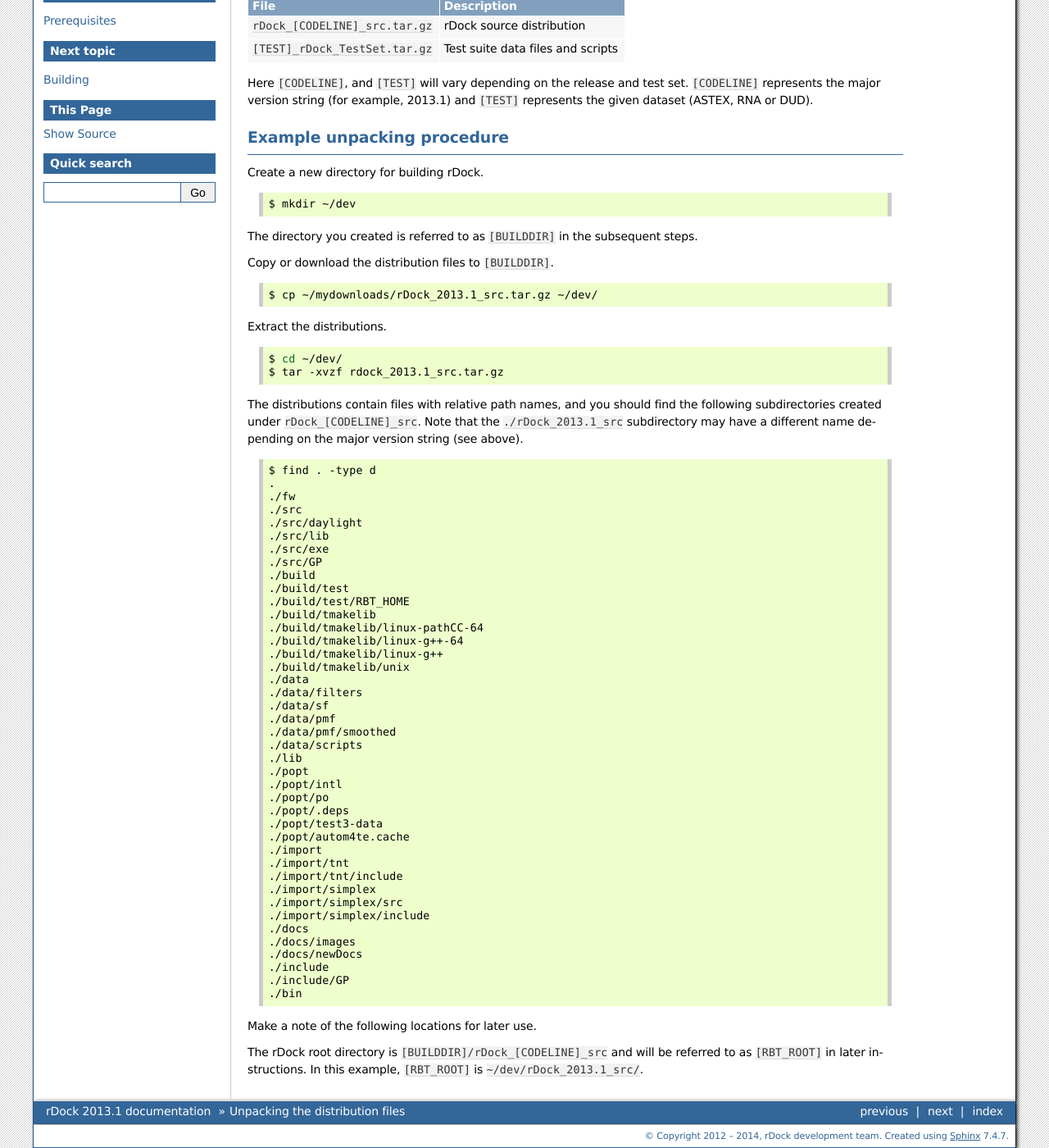
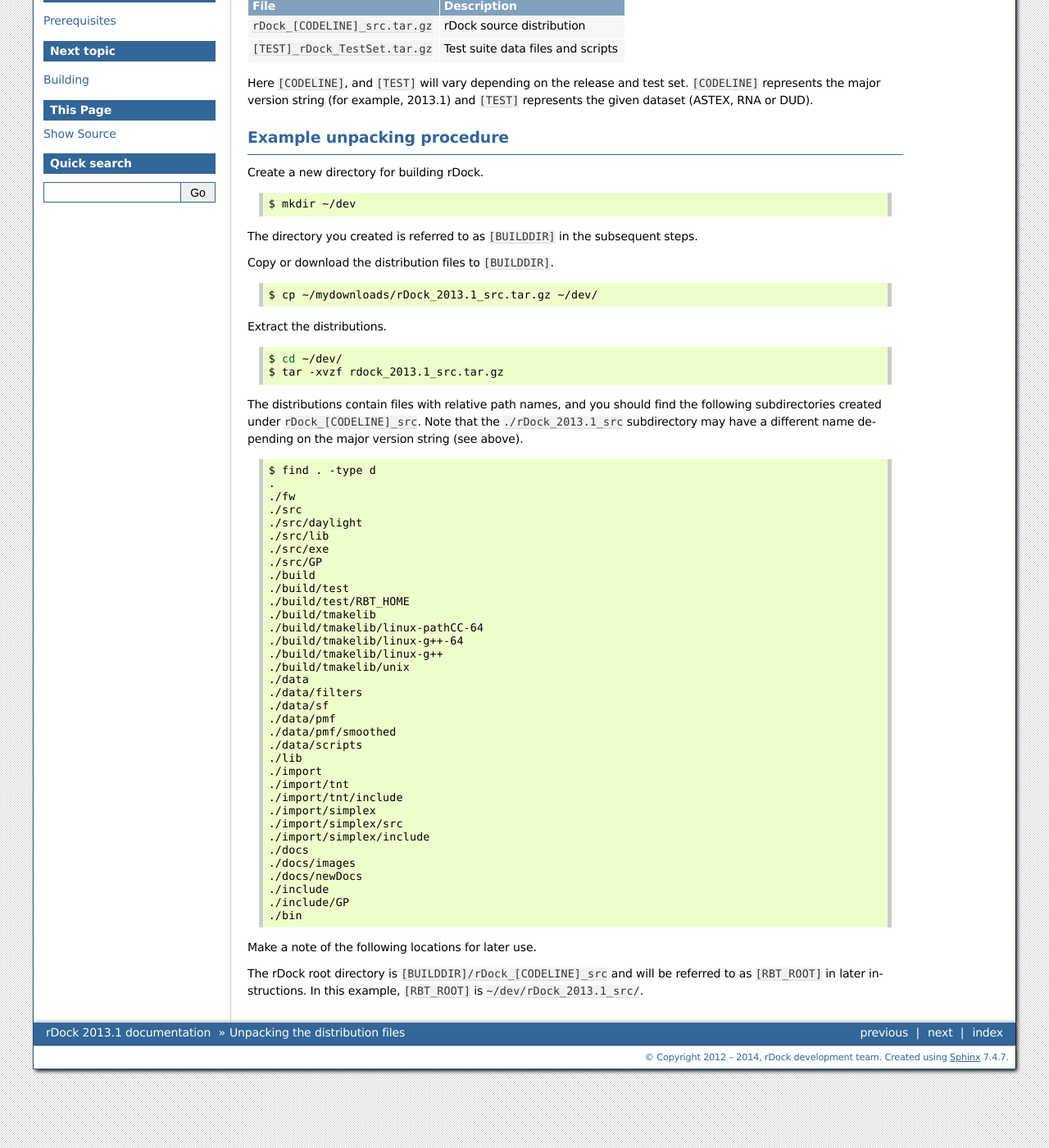
Before and after one commit to rxdock/rxdock, a Sphinx documentation site: the page built from docs/getting-started-guide/unpacking.rst, in a window 1280 px wide and 1400 px high, scrolled down 193 px. Shown: the whole window at 82% size. Built offline with Sphinx 7.4.7, drawn with Linux system fonts in a browser that asks for light colours.

Commit message:
Used getopt() in place of popt and removed popt dependency

```diff
--- a/docs/getting-started-guide/prerequisites.rst
+++ b/docs/getting-started-guide/prerequisites.rst
@@ -37,12 +37,6 @@
    +-------------------+----------------------------+--------------+-----------+
    | ``g++``           | GNU C++ compiler           | Compile-time | >=3.3.4   |
    +-------------------+----------------------------+--------------+-----------+
-   | ``popt``          | C++ command-line argument  | Run-time     | >=1.7-190 |
-   |                   | processing                 |              |           |
-   +-------------------+----------------------------+--------------+-----------+
-   | ``popt-devel``    | Development files for popt | Run-time     | >=1.7-190 |
-   |                   | library                    |              |           |
-   +-------------------+----------------------------+--------------+-----------+
    | ``cppunit``       | C++ unit test framework    | Compile-time | >=1.10.2  |
    +-------------------+----------------------------+--------------+-----------+
    | ``cppunit-devel`` | Development files for      | Compile-time | >=1.10.2  |
--- a/docs/getting-started-guide/quick-and-dirty-installation.rst
+++ b/docs/getting-started-guide/quick-and-dirty-installation.rst
@@ -38,7 +38,6 @@
 * gcc and g++ compilers version > 3.3
 * make
 * cppunit and cppunit-devel
-* popt and popt-devel
 
 .. note::
 
--- a/docs/getting-started-guide/unpacking.rst
+++ b/docs/getting-started-guide/unpacking.rst
@@ -76,12 +76,6 @@
    ./data/pmf/smoothed
    ./data/scripts
    ./lib
-   ./popt
-   ./popt/intl
-   ./popt/po
-   ./popt/.deps
-   ./popt/test3-data
-   ./popt/autom4te.cache
    ./import
    ./import/tnt
    ./import/tnt/include
```
Also changed, not shown: 5 other files.
